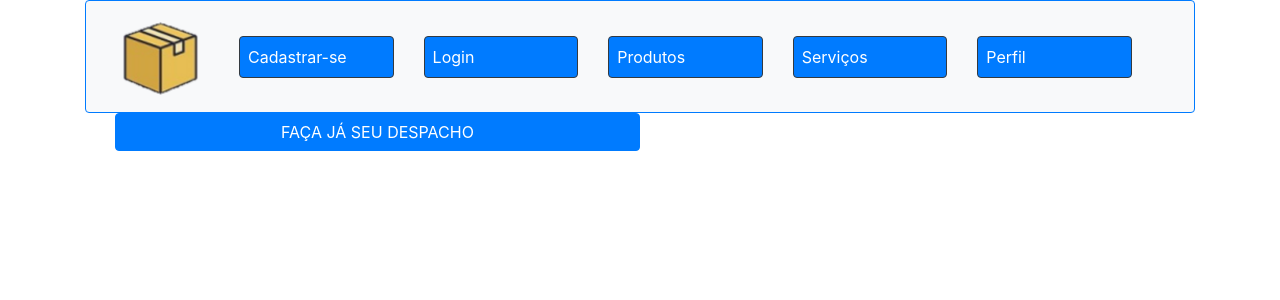
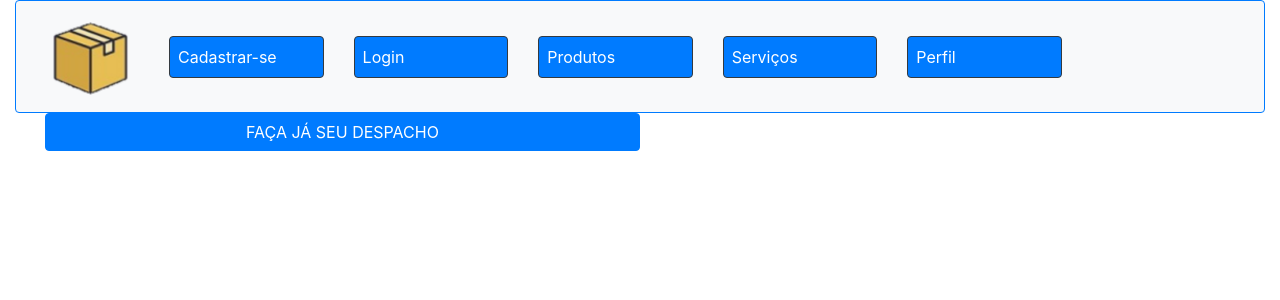
Before and after one commit to gabrieljansen/transportadoragmk, a PHP site: page /templates/index.phtml in a window 1280 px wide. Shown: the top 300 px of the page. Run offline with PHP 8.4, Linux system fonts and the light colour scheme.

Commit message:
Aumentando o tamanho da página

```diff
--- a/templates/index.phtml
+++ b/templates/index.phtml
@@ -16,7 +16,7 @@
 
 <body>
 
-    <div class="container">
+    <div class="container col-12">
         <div class="row">
 
             <div class="col-12">
--- a/templates/index2.phtml
+++ b/templates/index2.phtml
@@ -15,7 +15,7 @@
 
 <body>
 
-    <div class="container">
+    <div class="container col-12">
         <div class="col-12">
             <nav class="navbar navbar-expand-lg navbar-light bg-light border border-primary rounded">
                 <a class="navbar-brand" href="#"><img src="../img/Caixa.png" alt="Box-img" onclick="window.location.href='/'"></a>
--- a/templates/index3.phtml
+++ b/templates/index3.phtml
@@ -15,7 +15,7 @@
 
 <body>
 
-    <div class="container">
+    <div class="container col-12">
         <div class="col-12">
             <nav class="navbar navbar-expand-lg navbar-light bg-light border border-primary rounded">
                 <a class="navbar-brand" href="#"><img src="../img/Caixa.png" alt="Box-img" onclick="window.location.href='/'"></a>
--- a/templates/index4.phtml
+++ b/templates/index4.phtml
@@ -16,7 +16,7 @@
 
 <body>
 
-    <div class="container">
+    <div class="container col-12">
         <div class="row">
 
             <div class="col-12">
--- a/templates/index5.phtml
+++ b/templates/index5.phtml
@@ -15,7 +15,7 @@
 
 <body>
 
-    <div class="container">
+    <div class="container col-12">
         <div class="col-12">
             <nav class="navbar navbar-expand-lg navbar-light bg-light border border-primary rounded">
                 <a class="navbar-brand" href="#"><img src="../img/Caixa.png" alt="Box-img" onclick="window.location.href='/'"></a>
--- a/templates/index6.phtml
+++ b/templates/index6.phtml
@@ -17,7 +17,7 @@
 
 <body>
 
-    <div class="container">
+    <div class="container col-12">
         <div class="col-12">
             <nav class="navbar navbar-expand-lg navbar-light bg-light border border-primary rounded">
                 <a class="navbar-brand" href="#"><img src="../img/Caixa.png" alt="Box-img" onclick="window.location.href='/'"></a>
--- a/templates/index7.phtml
+++ b/templates/index7.phtml
@@ -17,7 +17,7 @@
 
 <body>
 
-    <div class="container">
+    <div class="container col-12">
         <div class="col-12">
             <nav class="navbar navbar-expand-lg navbar-light bg-light border border-primary rounded">
                 <a class="navbar-brand" href="#"><img src="../img/Caixa.png" alt="Box-img" onclick="window.location.href='/'"></a>
--- a/templates/index8.phtml
+++ b/templates/index8.phtml
@@ -15,9 +15,9 @@
     <title>Dados da Empresa</title>
 </head>
 
-<body>
+<body class="col-12">
 
-    <div class="container">
+    <div class="container col-12">
         <div class="col-12">
             <nav class="navbar navbar-expand-lg navbar-light bg-light border border-primary rounded">
                 <a class="navbar-brand" href="#"><img src="../img/Caixa.png" alt="Box-img" onclick="window.location.href='/'"></a>
```
